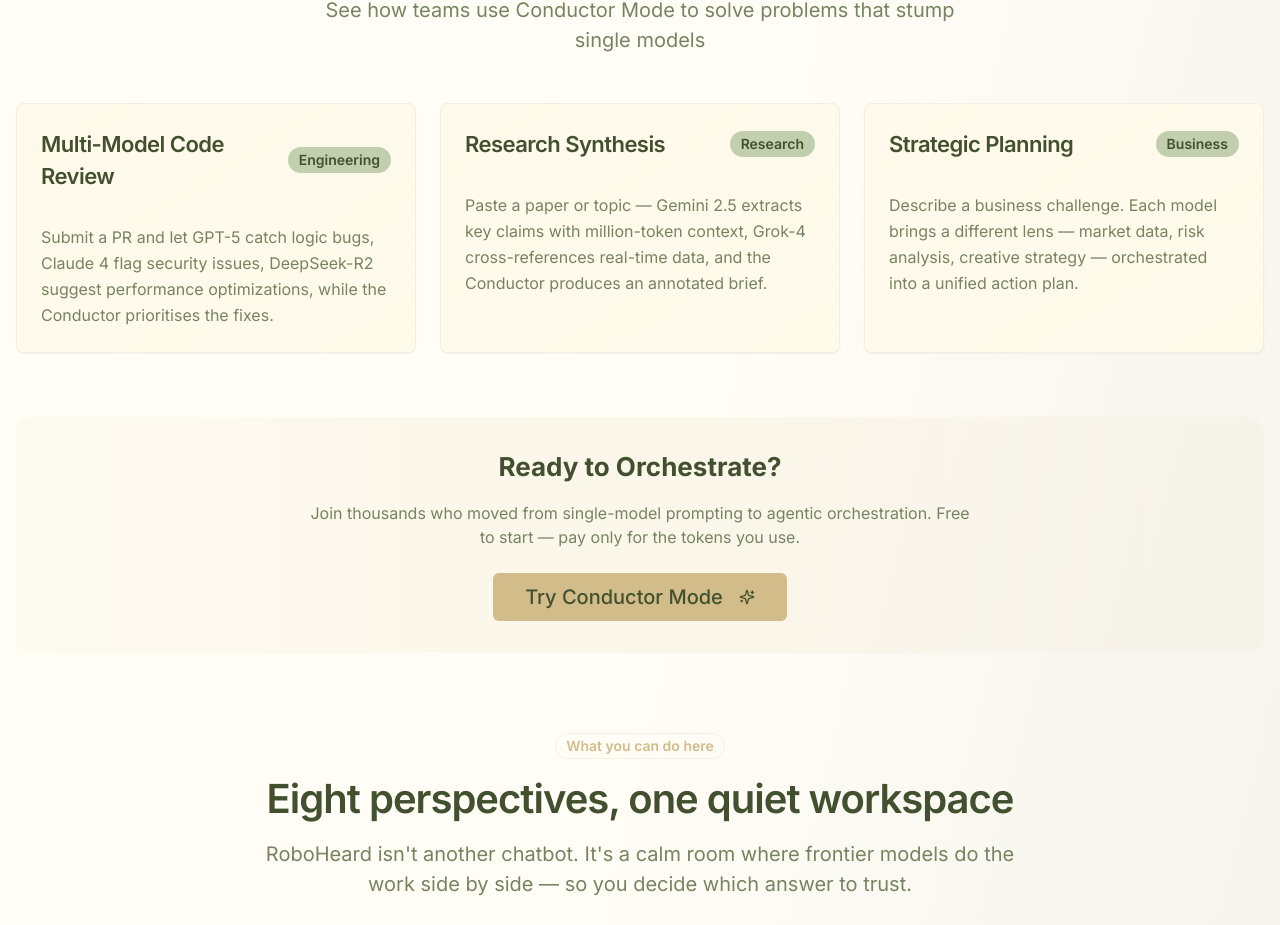
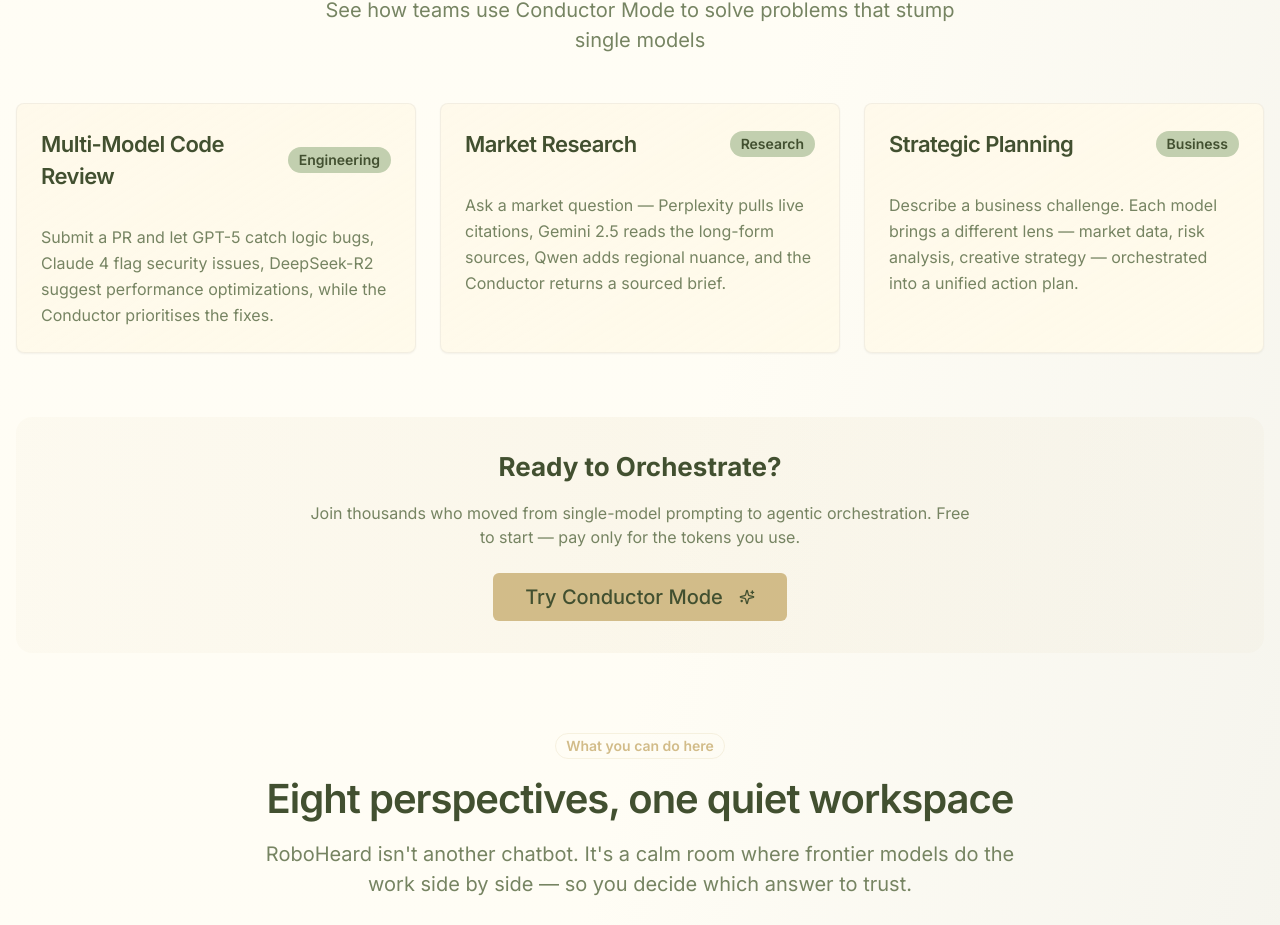
Before and after one commit to checkp/chatter-ai-voyage, a React (Vite) app: page / in a window 1280 px wide. Shown: the part 1957-2882 px from the top of the page. Built offline with nearby package versions, Linux system fonts and the light colour scheme; no server answers; the database is empty.

Commit message:
Changes
Co-authored-by: checkp <579076+checkp@users.noreply.github.com>

```diff
--- a/src/components/index/ConductorShowcase.tsx
+++ b/src/components/index/ConductorShowcase.tsx
@@ -36,8 +36,8 @@ const ConductorShowcase: React.FC = () => {
       badge: "Engineering"
     },
     {
-      scenario: "Research Synthesis",
-      description: "Paste a paper or topic — Gemini 2.5 extracts key claims with million-token context, Grok-4 cross-references real-time data, and the Conductor produces an annotated brief.",
+      scenario: "Market Research",
+      description: "Ask a market question — Perplexity pulls live citations, Gemini 2.5 reads the long-form sources, Qwen adds regional nuance, and the Conductor returns a sourced brief.",
       badge: "Research"
     },
     {
```
